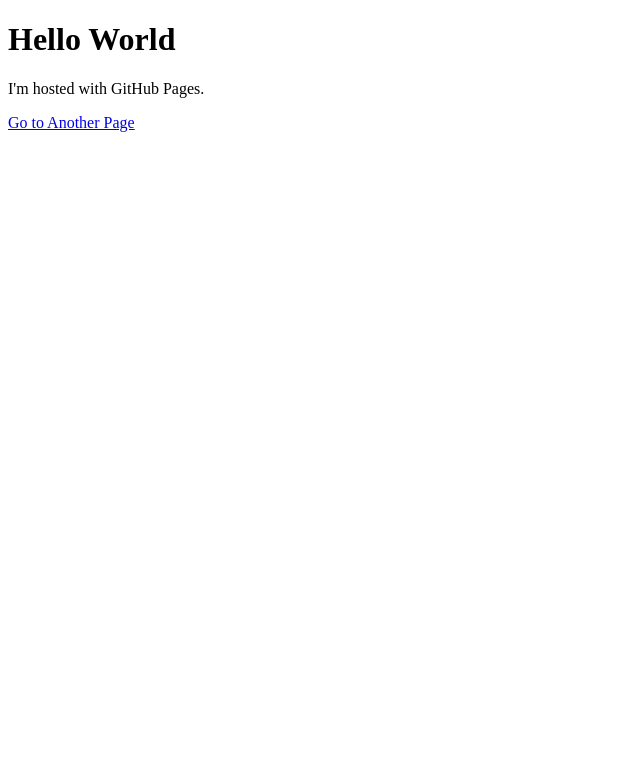
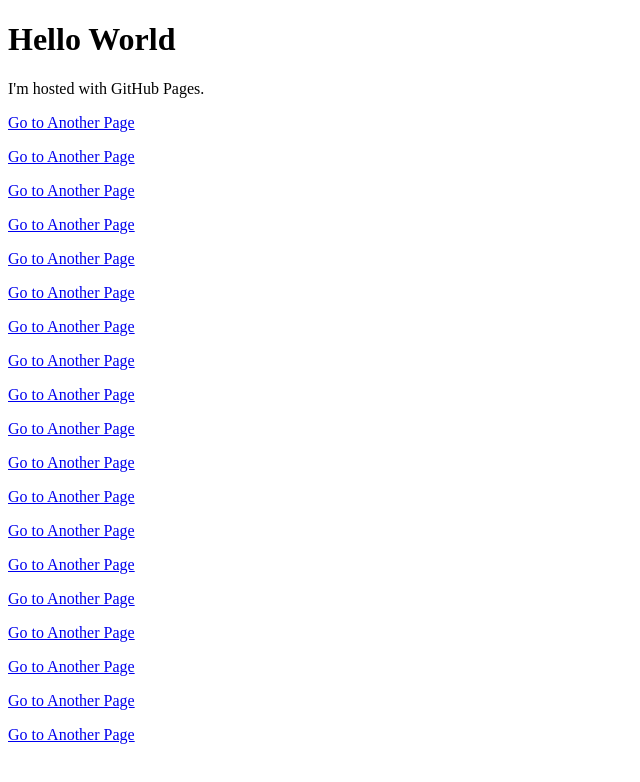
Before and after one commit to genesis92x/genesis92x.github.io, a plain HTML site: page index.html in a window 1280 px wide. Shown: the whole page, without its empty margins (0-640 px from the left). Drawn offline with Linux system fonts and the light colour scheme.

Commit message:
Update index.html

```diff
--- a/index.html
+++ b/index.html
@@ -7,6 +7,24 @@
 
 <!-- Link to another HTML page -->
 <p><a href="strengths_domain.html">Go to Another Page</a></p>
+<p><a href="development_needs_module.html">Go to Another Page</a></p>
+<p><a href="reference_guide.html">Go to Another Page</a></p>
+<p><a href="CAN_Introduction.html">Go to Another Page</a></p>
+<p><a href="Assessing_for_Needs_and_Strengths_Flowchart_Updated_2023.03.01.html">Go to Another Page</a></p>
+<p><a href="Life_Functioning_Domains.html">Go to Another Page</a></p>
+<p><a href="CULTURALFACTORSDOMAIN(ALLAGES).html">Go to Another Page</a></p>
+<p><a href="[C] SUBSTANCE USE DISORDER MODULE(AGES 6+).html">Go to Another Page</a></p>
+<p><a href="[D] RUNAWAY MODULE(AGES 6+).html">Go to Another Page</a></p>
+<p><a href="[E] INDEPENDENT ACTIVITIES OF DAILY LIVING MODULE (AGES 14+).html">Go to Another Page</a></p>
+<p><a href="[F] PARENTINGCAREGIVING MODULE.html">Go to Another Page</a></p>
+<p><a href="[G] VOCATIONALCAREER MODULE (AGES 16+).html">Go to Another Page</a></p>
+<p><a href="BEHAVIORALEMOTIONAL NEEDS DOMAIN (AGES 6+).html">Go to Another Page</a></p>
+<p><a href="CAREGIVER RESOURCES & NEEDSDOMAIN (ALL AGES).html">Go to Another Page</a></p>
+<p><a href="CULTURALFACTORSDOMAIN(ALLAGES).html">Go to Another Page</a></p>
+<p><a href="EARLY CHILDHOOD DOMAIN (0-5 YEARS OLD).html">Go to Another Page</a></p>
+<p><a href="RISK BEHAVIORS DOMAIN(AGES 6+).html">Go to Another Page</a></p>
+<p><a href="TRANSITION AGE YOUTH DOMAIN(AGES 14+).html">Go to Another Page</a></p>
+<p><a href="TRAUMA DOMAIN (ALL AGES).html">Go to Another Page</a></p>
 
 </body>
 </html>
```
